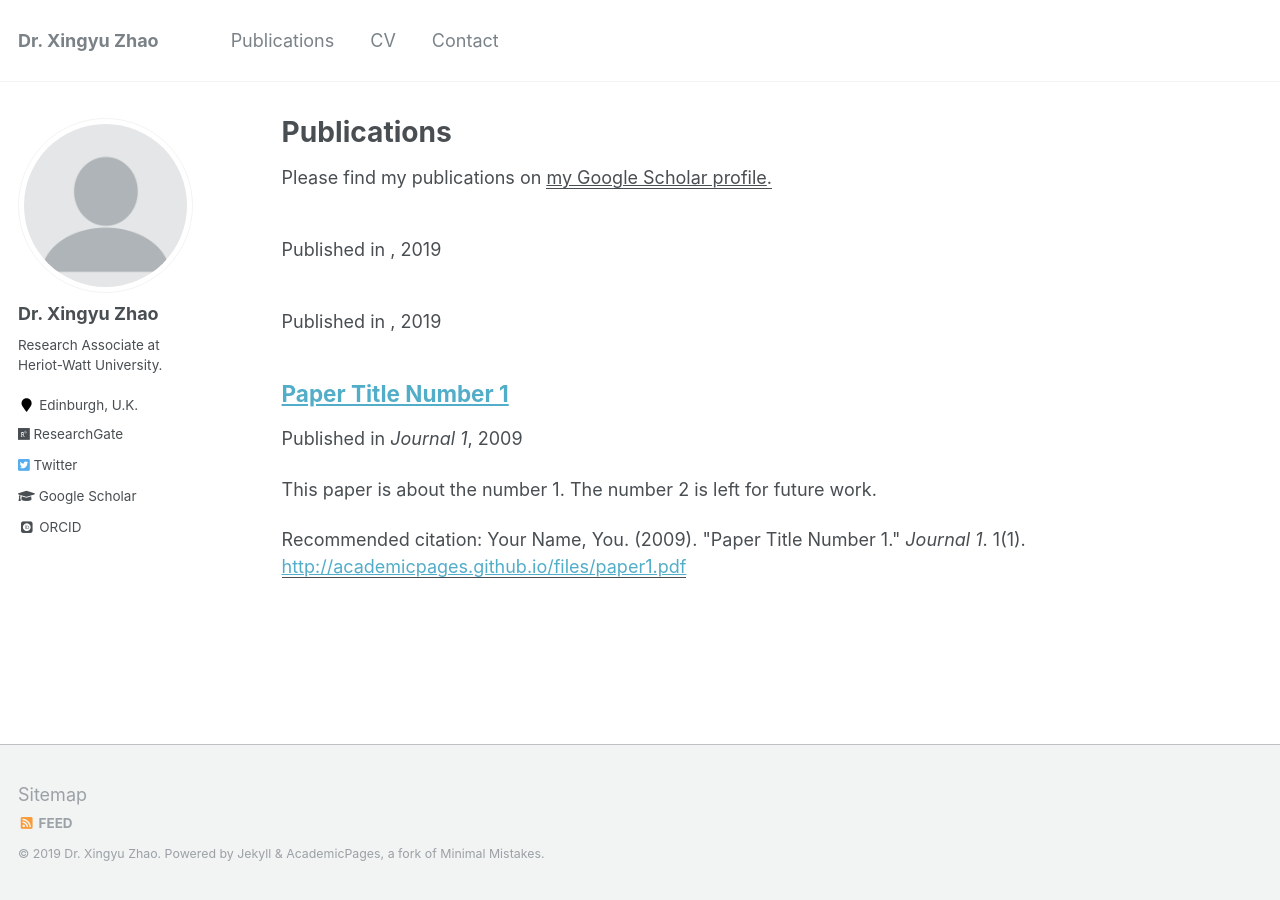
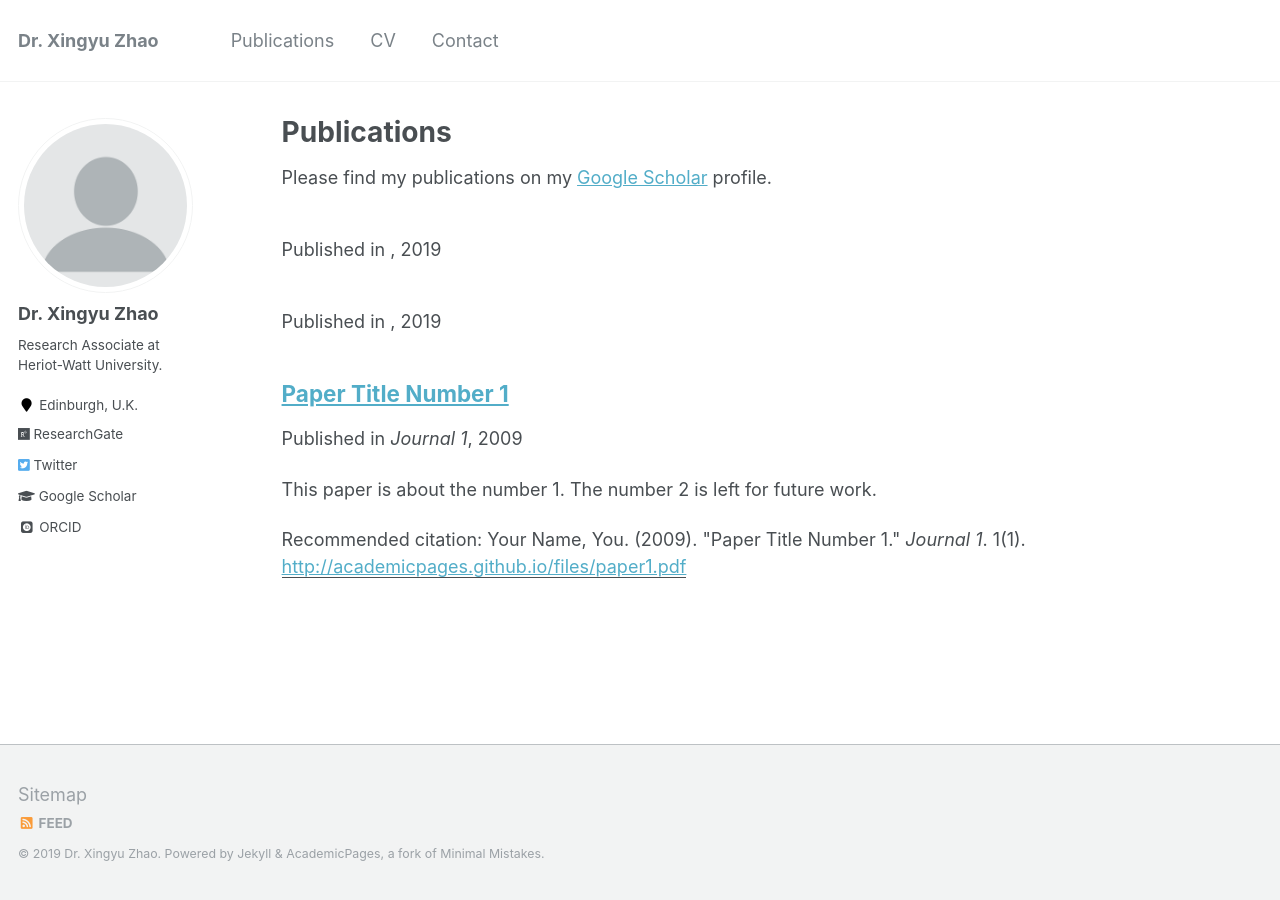
Before and after one commit to x-y-zhao/x-y-zhao.github.io, a Jekyll site: the page built from _pages/publications.md, in a window 1280 px wide. Built offline with Jekyll 4.4.1, drawn with Linux system fonts in a browser that asks for light colours; some web fonts are replaced.

```diff
--- a/_pages/publications.md
+++ b/_pages/publications.md
@@ -6,7 +6,7 @@ author_profile: true
 ---
 
 
-  Please find my publications on <u><a href="{{author.googlescholar}}">my Google Scholar profile</a>.</u>
+  Please find my publications on my [Google Scholar](https://scholar.google.com/citations?user=SzEBdA8AAAAJ&hl=en) profile.
 
 
 {% include base_path %}
```
